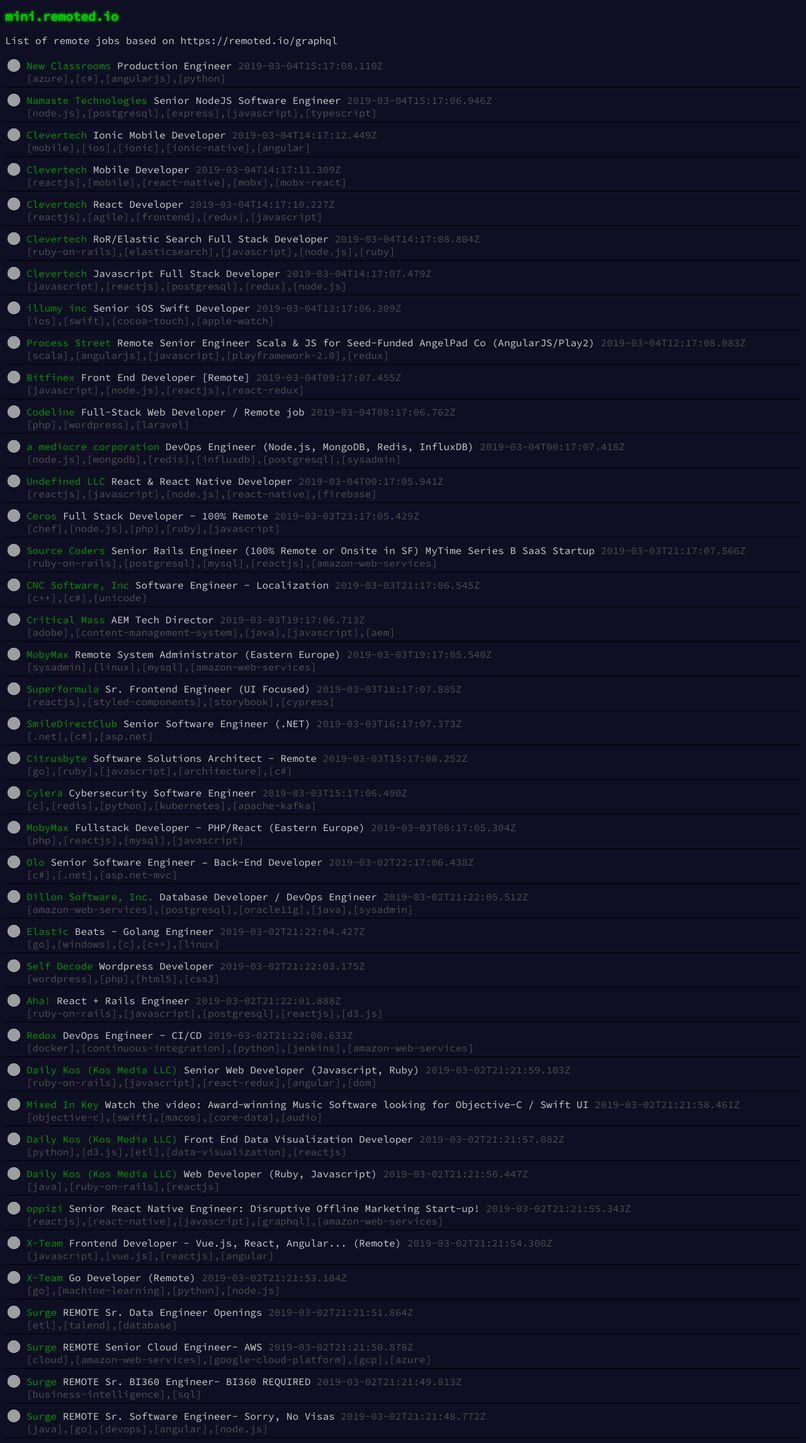
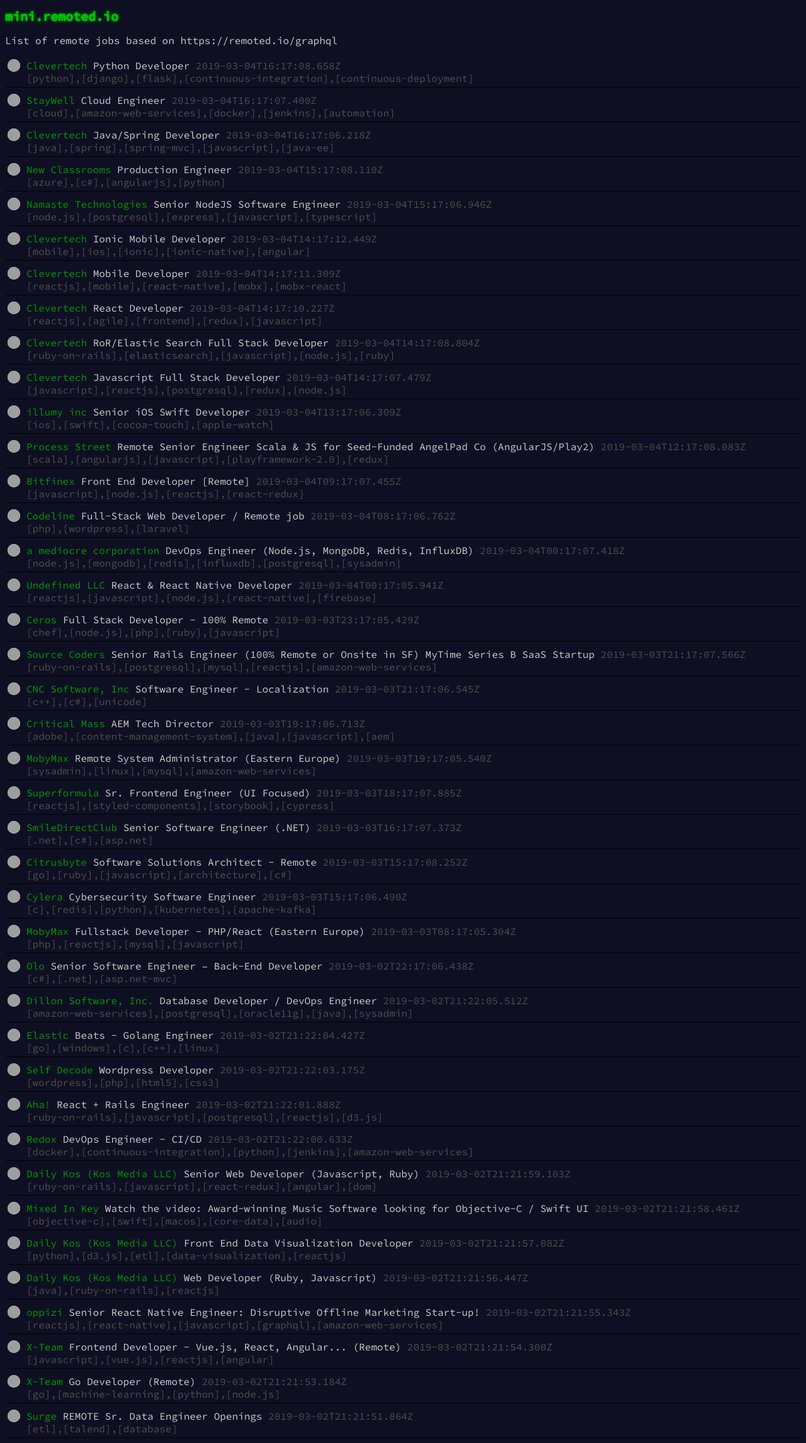
Before and after one commit to andrerpena/mini.remoted.io, a website: page docs/index.html in a window 1280 px wide. Shown: the whole page at 63% size. Drawn offline with Linux system fonts and the light colour scheme; grey boxes are pictures that could not be loaded.

Commit message:
Update remote jobs

```diff
--- a/docs/index.html
+++ b/docs/index.html
@@ -13,7 +13,46 @@
     </h1>
     <p class="subtitle">List of remote jobs based on <a href="https://remoted.io/graphql">https://remoted.io/graphql</a>
     </p>
-    <a class="job" href="https://stackoverflow.com/jobs/235753/production-engineer-new-classrooms" target="_blank">
+    <a class="job" href="https://stackoverflow.com/jobs/243900/python-developer-clevertech" target="_blank">
+        <div class="image-column">
+            <img src="https://remoted.sfo2.digitaloceanspaces.com/ftuzm-clevertech.png"/>
+        </div>
+        <div class="content-column">
+            <span class="company">Clevertech</span>
+            <span>Python Developer</span>
+            <span class="time">2019-03-04T16:17:08.658Z</span>
+            <span class="tags">
+            <span class="tag">[python]</span>,<span class="tag">[django]</span>,<span class="tag">[flask]</span>,<span class="tag">[continuous-integration]</span>,<span class="tag">[continuous-deployment]</span>
+            </span>
+        </div>
+    </a>
+<a class="job" href="https://stackoverflow.com/jobs/243904/cloud-engineer-staywell" target="_blank">
+        <div class="image-column">
+            <img src="https://remoted.sfo2.digitaloceanspaces.com/qwkfe-staywell.png"/>
+        </div>
+        <div class="content-column">
+            <span class="company">StayWell</span>
+            <span>Cloud Engineer</span>
+            <span class="time">2019-03-04T16:17:07.400Z</span>
+            <span class="tags">
+            <span class="tag">[cloud]</span>,<span class="tag">[amazon-web-services]</span>,<span class="tag">[docker]</span>,<span class="tag">[jenkins]</span>,<span class="tag">[automation]</span>
+            </span>
+        </div>
+    </a>
+<a class="job" href="https://stackoverflow.com/jobs/243932/java-spring-developer-clevertech" target="_blank">
+        <div class="image-column">
+            <img src="https://remoted.sfo2.digitaloceanspaces.com/ftuzm-clevertech.png"/>
+        </div>
+        <div class="content-column">
+            <span class="company">Clevertech</span>
+            <span>Java/Spring Developer</span>
+            <span class="time">2019-03-04T16:17:06.218Z</span>
+            <span class="tags">
+            <span class="tag">[java]</span>,<span class="tag">[spring]</span>,<span class="tag">[spring-mvc]</span>,<span class="tag">[javascript]</span>,<span class="tag">[java-ee]</span>
+            </span>
+        </div>
+    </a>
+<a class="job" href="https://stackoverflow.com/jobs/235753/production-engineer-new-classrooms" target="_blank">
         <div class="image-column">
             <img src="https://remoted.sfo2.digitaloceanspaces.com/v0fw6-new-classrooms.jpeg"/>
         </div>
@@ -494,44 +533,5 @@
             </span>
         </div>
     </a>
-<a class="job" href="https://stackoverflow.com/jobs/159704/remote-senior-cloud-engineer-aws-surge" target="_blank">
-        <div class="image-column">
-            <img src="https://remoted.sfo2.digitaloceanspaces.com/oyqew-surge.png"/>
-        </div>
-        <div class="content-column">
-            <span class="company">Surge</span>
-            <span>REMOTE Senior Cloud Engineer- AWS</span>
-            <span class="time">2019-03-02T21:21:50.878Z</span>
-            <span class="tags">
-            <span class="tag">[cloud]</span>,<span class="tag">[amazon-web-services]</span>,<span class="tag">[google-cloud-platform]</span>,<span class="tag">[gcp]</span>,<span class="tag">[azure]</span>
-            </span>
-        </div>
-    </a>
-<a class="job" href="https://stackoverflow.com/jobs/190239/remote-sr-bi360-engineer-bi360-required-surge" target="_blank">
-        <div class="image-column">
-            <img src="https://remoted.sfo2.digitaloceanspaces.com/oyqew-surge.png"/>
-        </div>
-        <div class="content-column">
-            <span class="company">Surge</span>
-            <span>REMOTE Sr. BI360 Engineer- BI360 REQUIRED</span>
-            <span class="time">2019-03-02T21:21:49.813Z</span>
-            <span class="tags">
-            <span class="tag">[business-intelligence]</span>,<span class="tag">[sql]</span>
-            </span>
-        </div>
-    </a>
-<a class="job" href="https://stackoverflow.com/jobs/163596/remote-sr-software-engineer-sorry-no-visas-surge" target="_blank">
-        <div class="image-column">
-            <img src="https://remoted.sfo2.digitaloceanspaces.com/oyqew-surge.png"/>
-        </div>
-        <div class="content-column">
-            <span class="company">Surge</span>
-            <span>REMOTE Sr. Software Engineer- Sorry, No Visas</span>
-            <span class="time">2019-03-02T21:21:48.772Z</span>
-            <span class="tags">
-            <span class="tag">[java]</span>,<span class="tag">[go]</span>,<span class="tag">[devops]</span>,<span class="tag">[angular]</span>,<span class="tag">[node.js]</span>
-            </span>
-        </div>
-    </a>
 </body>
 </html>
```
